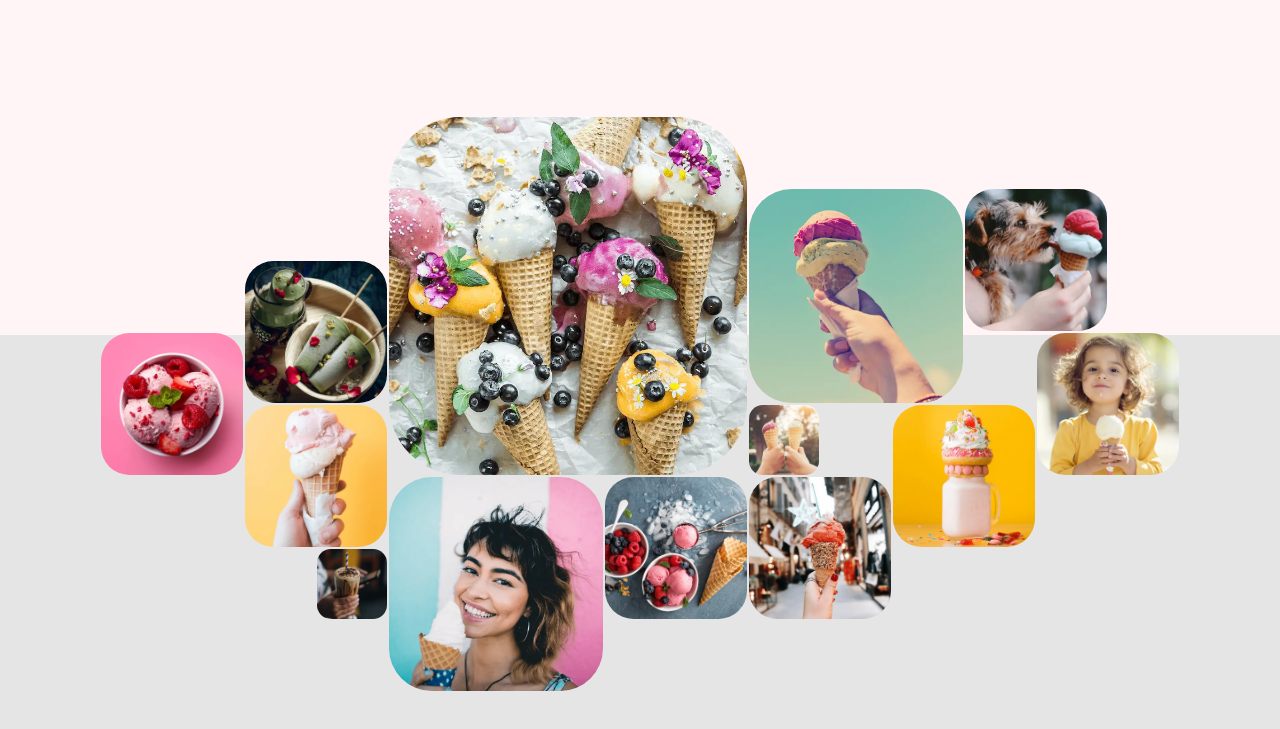
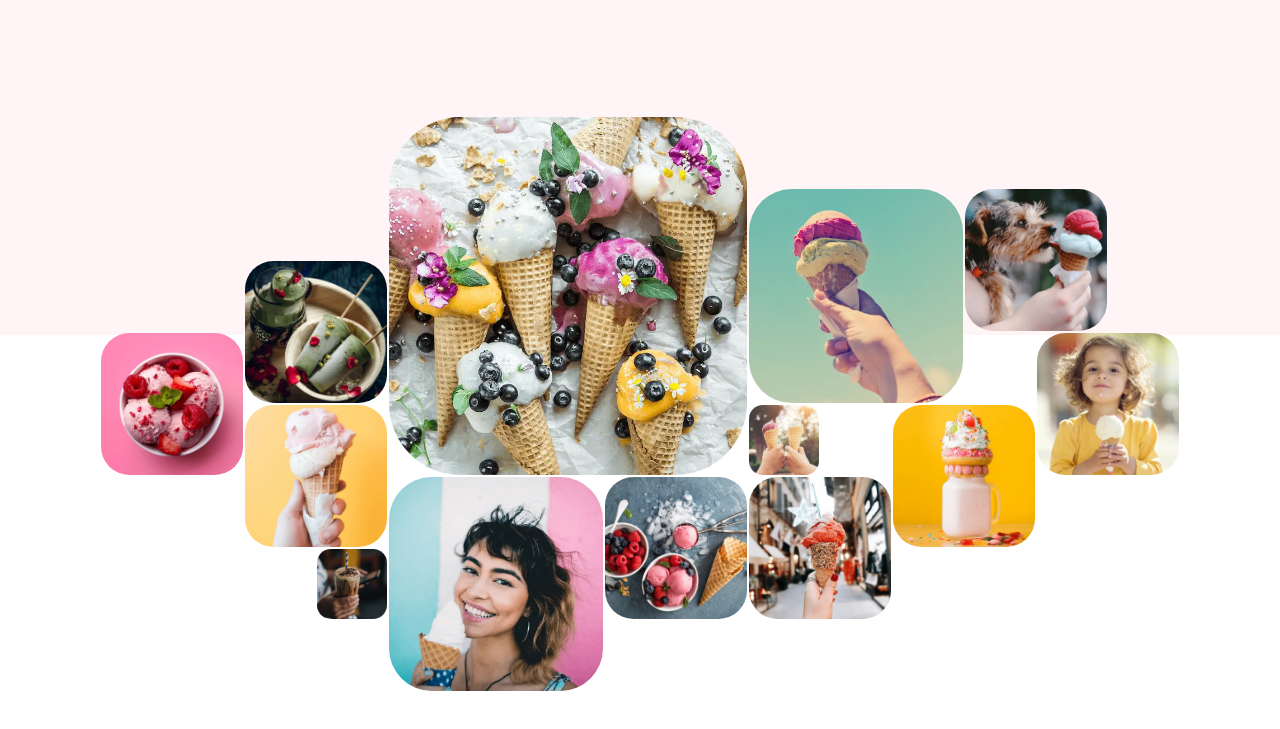
Before and after one commit to stgran66/icecream, a plain HTML site: page index.html in a window 1280 px wide. Shown: the part 2726-3455 px from the top of the page. Drawn offline with Linux system fonts and the light colour scheme.

Commit message:
changed bg color for gallery section

```diff
--- a/index.html
+++ b/index.html
@@ -651,6 +651,7 @@
           </ul>
         </div>
       </section>
+      <section class="section reviews"></section>
     </main>
   </body>
 </html>
--- a/sass/layout/_gallery.scss
+++ b/sass/layout/_gallery.scss
@@ -1,5 +1,5 @@
 .gallery {
-  background-image: linear-gradient($section-first-bgcolor 40%, $section-second-bgcolor 40%);
+  background-image: linear-gradient($section-first-bgcolor 40%, $light-color 40%);
 }
 .gallery-list {
   display: grid;
```
Also changed, not shown: css/main.css, css/main.min.css, 2 other files.
